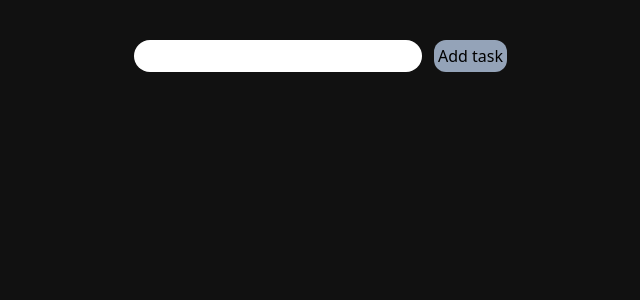
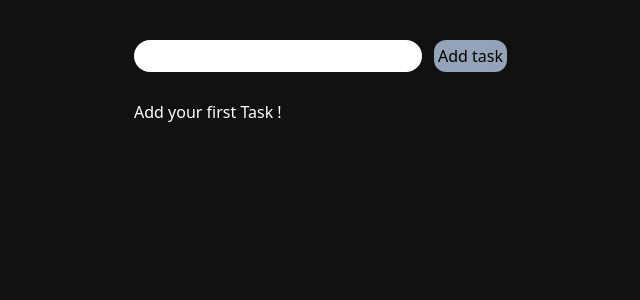
Before and after one commit to tahmasious/to-do-app-alibaba-vue, a Vue app: page / in a window 1280 px wide. Shown: the top 300 px of the page, without its empty margins (6-646 px from the left). Built offline with nearby package versions, Linux system fonts and the light colour scheme.

Commit message:
[feat] add text when task list is empty

```diff
--- a/src/App.vue
+++ b/src/App.vue
@@ -27,8 +27,13 @@ function deleteTask(i) {
     <div class="max-w-5xl m-auto p-3">
       <inputTask @add-task="(content) => pushTask(content)" />
       <div class="flex justify-start gap-1 flex-wrap">
-        <div v-for="(task, index) in tasks" :key="task.id" >
-          <ListItem @delete-item="deleteTask(index)" @markAsDone="() => {task.isDone = !task.isDone; updateLocalStorage()}" :isDone="task.isDone" >{{ task.content }}</ListItem>
+        <template v-if="tasks.length != 0">
+          <div  v-for="(task, index) in tasks" :key="task.id" >
+            <ListItem @delete-item="deleteTask(index)" @markAsDone="() => {task.isDone = !task.isDone; updateLocalStorage()}" :isDone="task.isDone" >{{ task.content }}</ListItem>
+          </div>
+        </template>
+        <div v-else>
+          <p class="text-white">Add your first Task !</p>
         </div>
       </div>
     </div>
```
